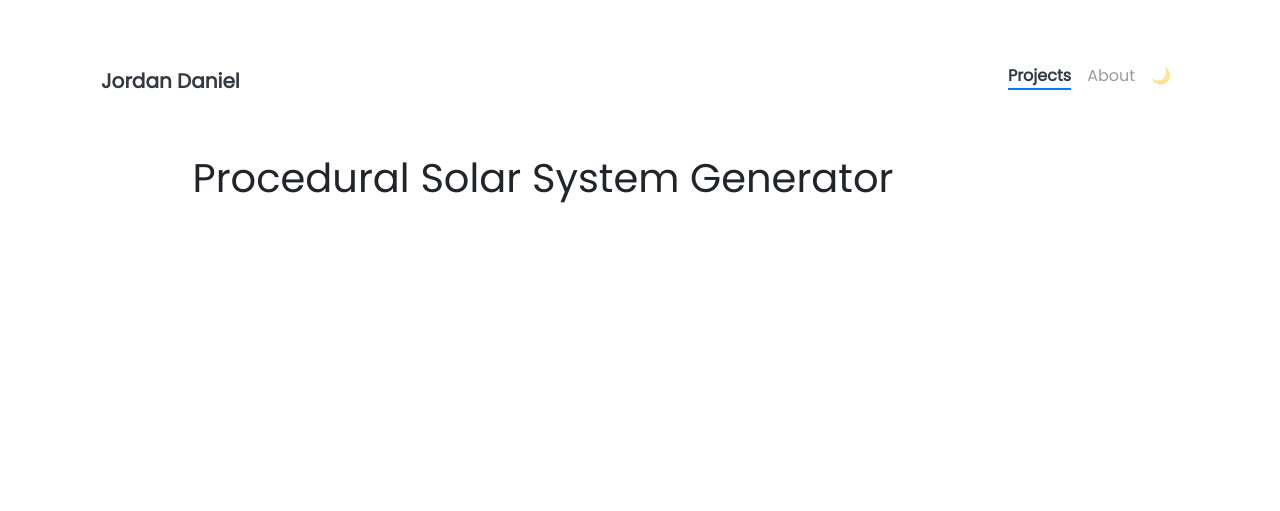
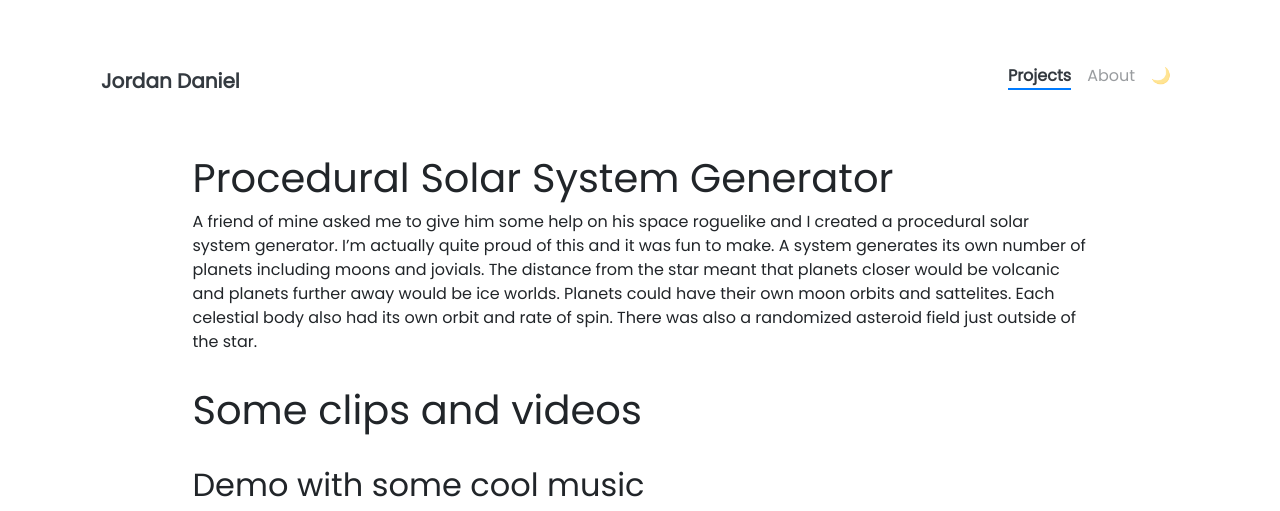
Before and after one commit to Bufferoverflovv/bufferoverflovv.github.io, a Jekyll site: the page built from _projects/(4) Procedural Solar System.md, in a window 1280 px wide and 1400 px high. Shown: the top 511 px of the window. Built offline with Jekyll 4.4.1, drawn with Linux system fonts in a browser that asks for light colours; nearby versions of some CDN libraries; some of the changed text lies outside the part shown.

Commit message:
Update (4) Procedural Solar System.md

```diff
--- a/_projects/(4) Procedural Solar System.md
+++ b/_projects/(4) Procedural Solar System.md
@@ -6,3 +6,12 @@ description: A procedural solar system that could generate planets, moons, satel
 ---
 
 # Procedural Solar System Generator
+
+A friend of mine asked me to give him some help on his space roguelike and I created a procedural solar system generator. I'm actually quite proud of this and it was fun to make. A system generates its own number of planets including moons and jovials. The distance from the star meant that planets closer would be volcanic and planets further away would be ice worlds. Planets could have their own moon orbits and sattelites. Each celestial body also had its own orbit and rate of spin. There was also a randomized asteroid field just outside of the star.
+
+# Some clips and videos
+## Demo with some cool music
+{% include elements/video.html id="pEX-BTLCY1g" %}
+
+## A simple test of some navigation
+{% include elements/video.html id="GQ31Y9HIIcY" %}
```
